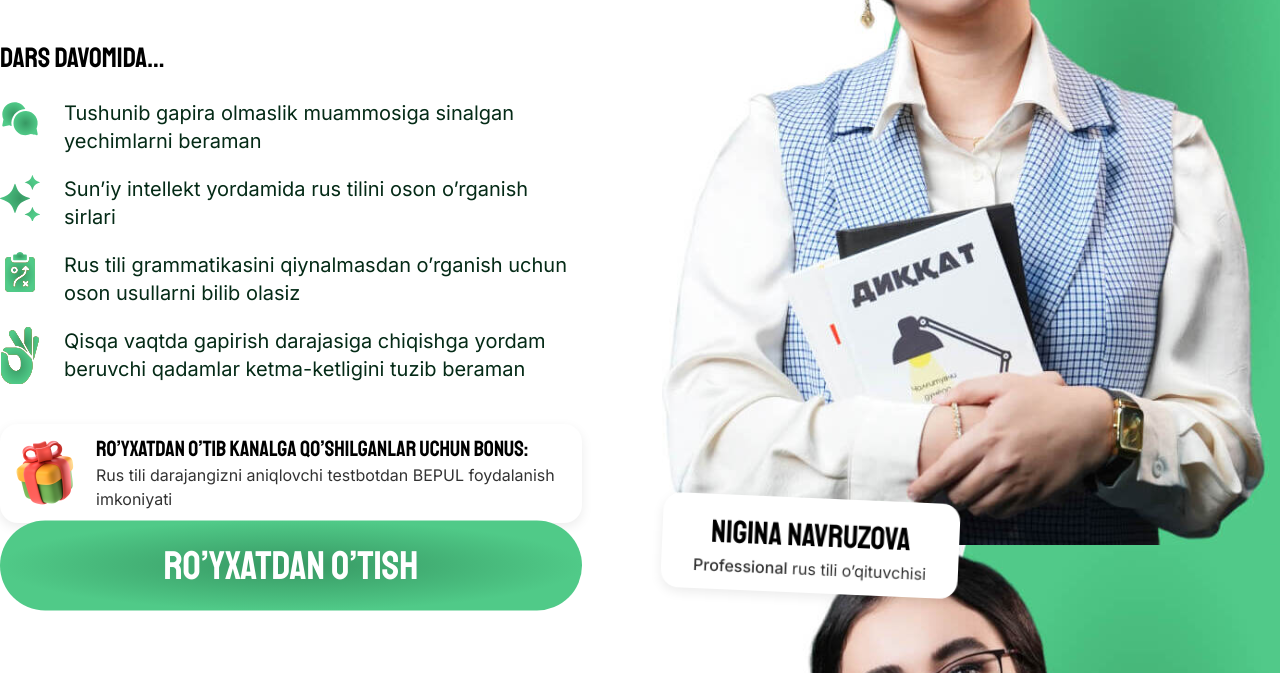
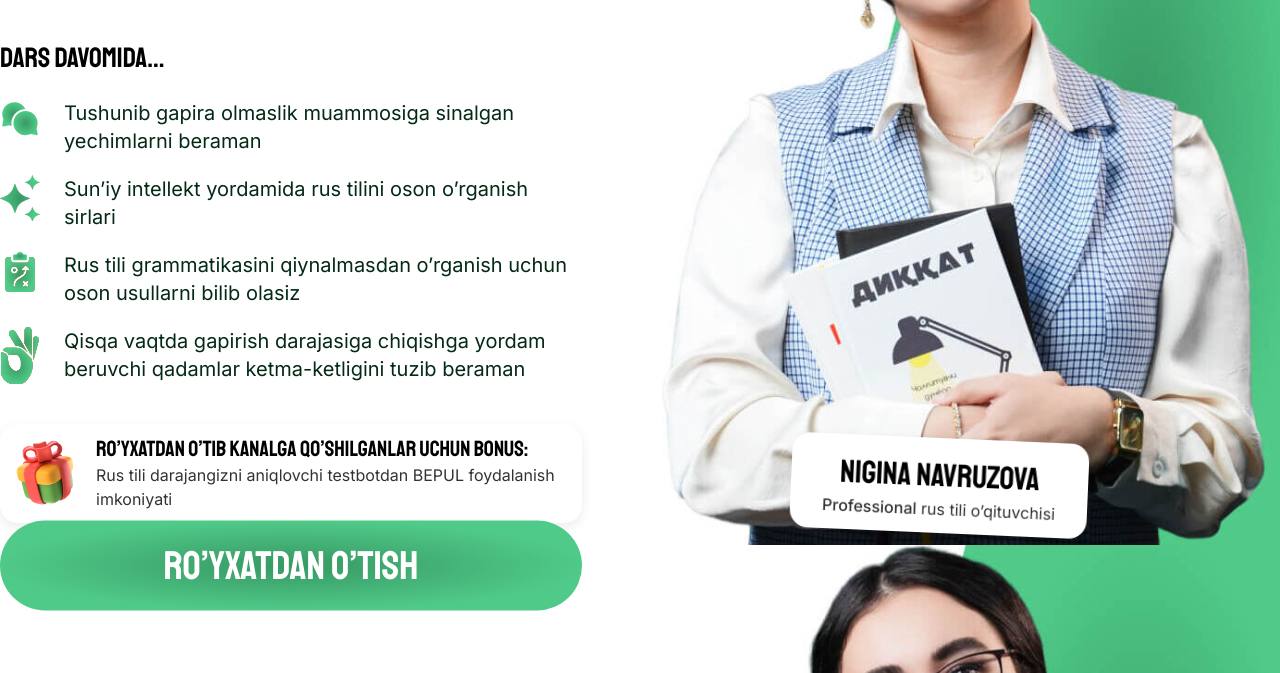
Before and after one commit to sultonbayevogabek/veb-rusiyzabon-uz, a website: page public/index.html in a window 1280 px wide. Shown: the part 255-928 px from the top of the page. Drawn offline with Linux system fonts and the light colour scheme.

Commit message:
initial commit

```diff
--- a/public/index.html
+++ b/public/index.html
@@ -182,7 +182,7 @@
           <button data-main-button class="animate-bounce gradient-button rounded-full w-full text-white h-[70px] lg:h-[80px] xl:h-[90px] font-staatliches text-[20px] lg:text-[30px] xl:text-[40px]">RO’YXATDAN O’TISH</button>
         </div>
       </div>
-      <div class="col-span-6 hidden lg:flex items-end pb-20 pl-20">
+      <div class="col-span-6 hidden lg:flex items-end pb-[20%] pl-[30%]">
         <div class="rounded-[18px] shadow-custom py-3.5 px-8 bg-white text-center rotate-[2.47deg]">
           <div class="font-staatliches uppercase text-[32px]">Nigina Navruzova</div>
           <div class="opacity-80 text-[16px] leading-[1.2]"><span class="font-medium">Professional</span> rus tili o’qituvchisi</div>
```
Also changed, not shown: public/telegram.html (+1 -1 lines), public/css/styles.css.
